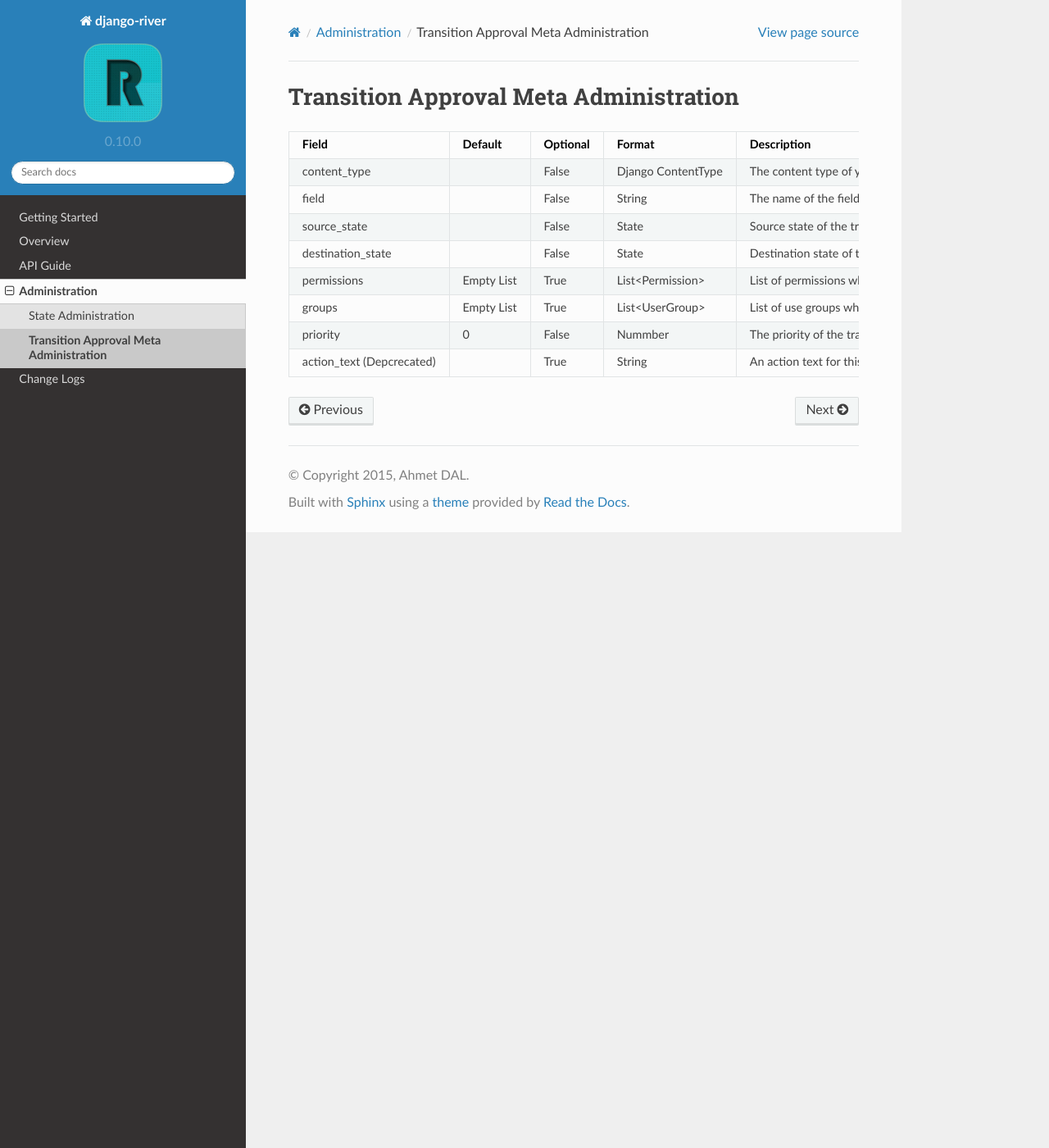
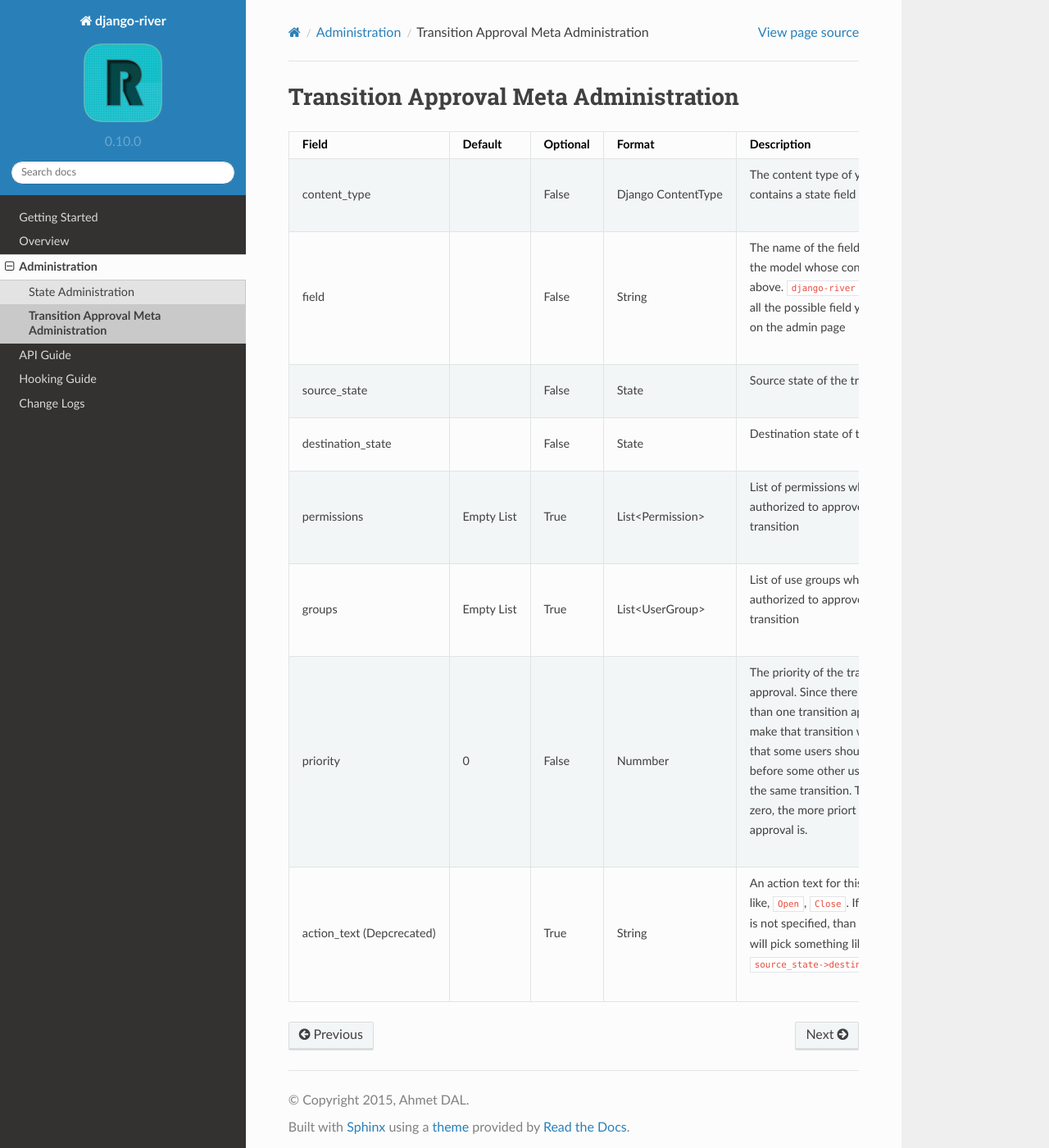
Before and after one commit to javrasya/django-river, a Sphinx documentation site: the page built from docs/admin/transition_approval_meta.rst, in a window 1280 px wide and 1400 px high. Shown: the whole window at 82% size. Built offline with Sphinx 7.4.7 and the Read the Docs theme 2.0.0, drawn with Linux system fonts in a browser that asks for light colours; pages that are not in the unit, such as notebooks, are missing from menus.

Commit message:
Improve the documentation and do some clean up in the code

```diff
--- a/README.rst
+++ b/README.rst
@@ -87,6 +87,7 @@ Usage
 
        pip install django-river
 
+
    .. code:: python
 
        INSTALLED_APPS=[
--- a/docs/admin/transition_approval_meta.rst
+++ b/docs/admin/transition_approval_meta.rst
@@ -2,46 +2,46 @@
 
 Transition Approval Meta Administration
 =======================================
-+---------------------------+------------+----------+--------------------+-----------------------------------------+
-|           Field           |  Default   | Optional |       Format       |               Description               |
-+===========================+============+==========+====================+=========================================+
-| content_type              |            | False    | Django ContentType | The content type of your class that     |
-|                           |            |          |                    | contains a state field                  |
-+---------------------------+------------+----------+--------------------+-----------------------------------------+
-| field                     |            | False    | String             | The name of the field that is in        |
-|                           |            |          |                    | the model whose content type picked     |
-|                           |            |          |                    | above. ``django-river`` will list       |
-|                           |            |          |                    | all the possible field you can pick     |
-|                           |            |          |                    | on the admin page                       |
-+---------------------------+------------+----------+--------------------+-----------------------------------------+
-| source_state              |            | False    | State              | Source state of the transition          |
-+---------------------------+------------+----------+--------------------+-----------------------------------------+
-| destination_state         |            | False    | State              | Destination state of the transition     |
-+---------------------------+------------+----------+--------------------+-----------------------------------------+
-| permissions               | Empty List | True     | List<Permission>   | List of permissions which will be       |
-|                           |            |          |                    | authorized to approve this              |
-|                           |            |          |                    | transition                              |
-+---------------------------+------------+----------+--------------------+-----------------------------------------+
-| groups                    | Empty List | True     | List<UserGroup>    | List of use groups which will be        |
-|                           |            |          |                    | authorized to approve this              |
-|                           |            |          |                    | transition                              |
-+---------------------------+------------+----------+--------------------+-----------------------------------------+
-| priority                  | 0          | False    | Nummber            | The priority of the transition          |
-|                           |            |          |                    | approval. Since there can be more       |
-|                           |            |          |                    | than one transition approval to         |
-|                           |            |          |                    | make that transition which means        |
-|                           |            |          |                    | that some users should approve          |
-|                           |            |          |                    | before some other users can approve     |
-|                           |            |          |                    | the same transition. The closer to      |
-|                           |            |          |                    | zero, the more priort the transition    |
-|                           |            |          |                    | approval is.                            |
-+---------------------------+------------+----------+--------------------+-----------------------------------------+
-| action_text (Depcrecated) |            | True     | String             | An action text for this transition      |
-|                           |            |          |                    | like, ``Open``, ``Close``. If this      |
-|                           |            |          |                    | is not specified, than ``django-river`` |
-|                           |            |          |                    | will pick something like                |
-|                           |            |          |                    | ``source_state->destination_state``     |
-+---------------------------+------------+----------+--------------------+-----------------------------------------+
++---------------------------+------------+----------+--------------------+-------------------------------------------+
+|           Field           |  Default   | Optional |       Format       |                Description                |
++===========================+============+==========+====================+===========================================+
+| content_type              |            | False    | Django ContentType | | The content type of your class that     |
+|                           |            |          |                    | | contains a state field                  |
++---------------------------+------------+----------+--------------------+-------------------------------------------+
+| field                     |            | False    | String             | | The name of the field that is in        |
+|                           |            |          |                    | | the model whose content type picked     |
+|                           |            |          |                    | | above. ``django-river`` will list       |
+|                           |            |          |                    | | all the possible field you can pick     |
+|                           |            |          |                    | | on the admin page                       |
++---------------------------+------------+----------+--------------------+-------------------------------------------+
+| source_state              |            | False    | State              | | Source state of the transition          |
++---------------------------+------------+----------+--------------------+-------------------------------------------+
+| destination_state         |            | False    | State              | | Destination state of the transition     |
++---------------------------+------------+----------+--------------------+-------------------------------------------+
+| permissions               | Empty List | True     | List<Permission>   | | List of permissions which will be       |
+|                           |            |          |                    | | authorized to approve this              |
+|                           |            |          |                    | | transition                              |
++---------------------------+------------+----------+--------------------+-------------------------------------------+
+| groups                    | Empty List | True     | List<UserGroup>    | | List of use groups which will be        |
+|                           |            |          |                    | | authorized to approve this              |
+|                           |            |          |                    | | transition                              |
++---------------------------+------------+----------+--------------------+-------------------------------------------+
+| priority                  | 0          | False    | Nummber            | | The priority of the transition          |
+|                           |            |          |                    | | approval. Since there can be more       |
+|                           |            |          |                    | | than one transition approval to         |
+|                           |            |          |                    | | make that transition which means        |
+|                           |            |          |                    | | that some users should approve          |
+|                           |            |          |                    | | before some other users can approve     |
+|                           |            |          |                    | | the same transition. The closer to      |
+|                           |            |          |                    | | zero, the more priort the transition    |
+|                           |            |          |                    | | approval is.                            |
++---------------------------+------------+----------+--------------------+-------------------------------------------+
+| action_text (Depcrecated) |            | True     | String             | | An action text for this transition      |
+|                           |            |          |                    | | like, ``Open``, ``Close``. If this      |
+|                           |            |          |                    | | is not specified, than ``django-river`` |
+|                           |            |          |                    | | will pick something like                |
+|                           |            |          |                    | | ``source_state->destination_state``     |
++---------------------------+------------+----------+--------------------+-------------------------------------------+
 
 
 .. toctree::
--- a/docs/api/index.rst
+++ b/docs/api/index.rst
@@ -6,5 +6,5 @@ API Guide
 .. toctree::
     :maxdepth: 2
 
-    class/index
-    instance/index
+    class
+    instance
--- /dev/null
+++ b/docs/hooking/index.rst
@@ -0,0 +1,94 @@
+.. _hooking_guide:
+
+Hooking Guide
+=============
+
+Hooking is one of the powerful side of ``django-river``. It is basically allowing you to have some callback functions due to some
+circumtances like transitions or workflow completions.
+
+How Should Callback Functions Look Like
+---------------------------------------
+
+You can register your callback function for some circumtances via ``django-river`` hooking feature. It can either be when a spesific
+transition happend or when a workflow is complete for an object. Your callback functions should look like how ``django-river`` wants
+them to be.
+
+If you want to see how you can register your callback, you can take a look at either :ref:`instance_api_hooking_pre_transition` or
+:ref:`instance_api_hooking_post_transition`.
+
+.. _transition_callback_function:
+
+Transition Callback Function
+~~~~~~~~~~~~~~~~~~~~~~~~~~~~
+
+   .. code:: python
+
+       def my_callback_function(workflow_object, field_name, transition_approval=None):
+            print(f"A transition happened: {transition_approval.source_state} -> {transition_approval.destination_state} by user {transition_approval.transactioner}")
+
++---------------------+--------+--------------------+---------------------------------------------------------+
+|      Paramters      |  Type  |       Format       |                       Description                       |
++=====================+========+====================+=========================================================+
+| workflow_object     | args   | YourModel          | | The instance of your workflow model that has just     |
+|                     |        |                    | | transited                                             |
++---------------------+--------+--------------------+---------------------------------------------------------+
+| field_name          | args   | String             | | State field name of that model object in the workflow |
+|                     |        |                    | | that the transition happened in                       |
++---------------------+--------+--------------------+---------------------------------------------------------+
+| transition_approval | kwargs | TransitionApproval | | The transition approval has just been approved right  |
+|                     |        |                    | | before this transition happened. You can access the   |
+|                     |        |                    | | transactioner user, source and destination states and |
+|                     |        |                    | | many more within transition approval. For more detail |
+|                     |        |                    | | look at TransitionApproval model source               |
++---------------------+--------+--------------------+---------------------------------------------------------+
+
+.. _on_complete_callback_function:
+
+On Complete Callback Function
+~~~~~~~~~~~~~~~~~~~~~~~~~~~~~
+
+   .. code:: python
+
+       def my_callback_function(workflow_object, field_name):
+            print(f"The workflow is completed for workflow object {workflow_object} and field {field_name}")
+
++---------------------+--------+--------------------+---------------------------------------------------------+
+|      Paramters      |  Type  |       Format       |                       Description                       |
++=====================+========+====================+=========================================================+
+| workflow_object     | args   | YourModel          | | The instance of your workflow model whose workflow    |
+|                     |        |                    | | has just been completed                               |
++---------------------+--------+--------------------+---------------------------------------------------------+
+| field_name          | args   | String             | | State field name of that model object in the workflow |
+|                     |        |                    | | that is completed                                     |
++---------------------+--------+--------------------+---------------------------------------------------------+
+
+
+Hooking Backends
+----------------
+
+Hooking needs to have a mechanism to manage all the registered callbacks even in multi-process situations properly. This is a part where
+you can use different types of hooking backends either the built-in ones or the ones that you may want to come up with on your own.
+
+DatabaseHookingBackend
+~~~~~~~~~~~~~~~~~~~~~~
+
+This is the default hooking backend that keeps all the registered in the persistent databsase. Django applicaitons are usually running as
+multi-process on production and consequently ``django-river`` will call your callback functions multiple times in different processes with
+``MemoryHookingBackend``. You may want to have your callback functions being called only at once and this is what ``DatabaseHookingBackend`` is
+for.
+
+   .. code:: python
+
+       .
+       RIVER_HOOKING_BACKEND = {
+            'backend':'river.hooking.backends.memory.DatabaseHookingBackend',
+            'config' : {}
+       }
+       .
+
+MemoryHookingBackend
+~~~~~~~~~~~~~~~~~~~~
+
+This is the hooking backend that keeps all the registered callbacks in memory and it is for development and test purposes. Since it is in memory
+and not shared, it is not good for multi-process situation. When your object is saved in one instance where you register your callback
+, but finalized in the workflow in another, your callback completion callback function will never be invoked for instance.
--- a/docs/index.rst
+++ b/docs/index.rst
@@ -40,8 +40,9 @@ Contents
 
    getting_started
    overview
+   admin/index
    api/index
-   admin/index
+   hooking/index
    changelog
 
 
```
Also changed, not shown: docs/api/class.rst (renamed from docs/api/class/index.rst, +12 -12 lines), docs/api/instance.rst (added, +240 -0 lines), docs/api/instance/index.rst (deleted, +0 -233 lines), 10 other files.
